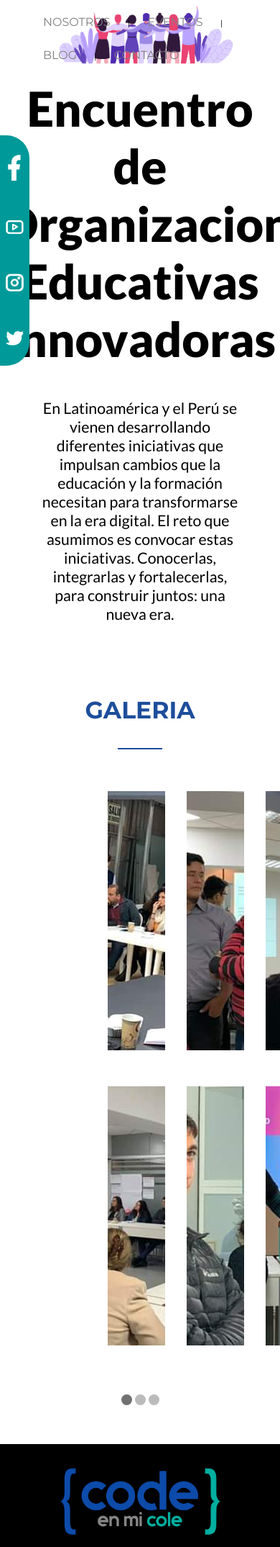
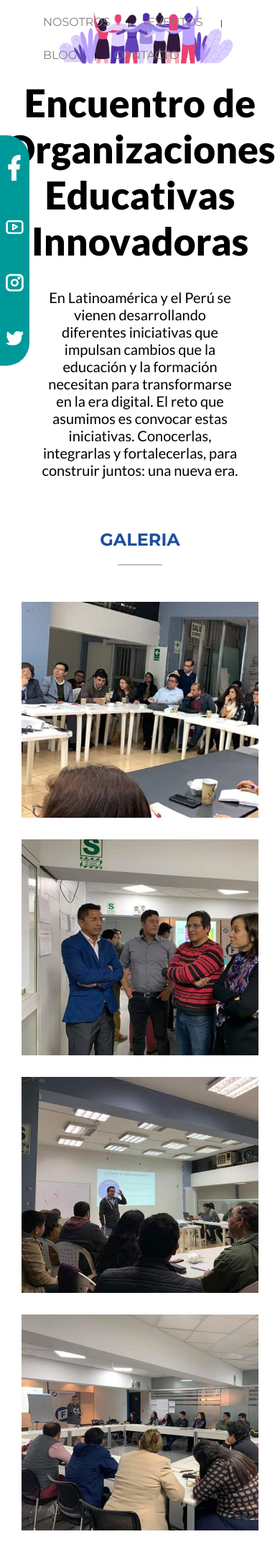
Before and after one commit to margarcuae/Code-en-mi-Cole-Website, a PHP site: page /eventos.php in a window 390 px wide; the page is wider, and only the part inside the window is pictured. Shown: the part 65-2214 px from the top of that part at 72% size. Run offline with PHP 8.4, Linux system fonts and the light colour scheme; some libraries are stand-ins or nearby versions.

Commit message:
eventos responsive

```diff
--- a/eventos.php
+++ b/eventos.php
@@ -5,8 +5,54 @@
 
     <body>
         <?php include("nav.php"); ?>
+        <div id="seccion1">
+            <img src="img/events.png" alt="Eventos" width="70%" >
+
+            <h1 id="csc-title" class="font-lato">Encuentro de Organizaciones<br> Educativas Innovadoras</h1>
+
+            <p class="font-lato">
+            En Latinoamérica y el Perú se vienen desarrollando diferentes iniciativas que impulsan cambios que la
+            educación y la formación necesitan para transformarse en la era digital. El reto que asumimos es convocar estas iniciativas. Conocerlas, integrarlas y fortalecerlas, para construir juntos: una nueva era.
+            </p>
+        </div>
+
+        <div id="seccion2">
+            <h2 class="font-montserrat">
+                GALERIA
+            </h2>
+
+            <hr id="line-hr" width="60">
+
+            <div id="gallery">
+                <div id="photo">
+                    <img src="img/galery1.jpeg">
+                </div>
+                <div id="photo">
+                    <img src="img/galery2.jpeg">
+                </div>
+                <div id="photo">
+                    <img src="img/galery3.jpeg">
+                </div>
+                <div id="photo">
+                    <img src="img/galery4.jpeg">
+                </div>
+                <div id="photo">
+                    <img src="img/galery5.jpeg">
+                </div>
+                <div id="photo">
+                    <img src="img/galery6.jpeg">
+                </div>
+            </div>
+
+            <div class="dots-group">
+                <span  class="dot" id="1" onclick="currentSlide(1)" ></span>
+                <span class="dot" id="2" onclick="currentSlide(2)"></span>
+            </div>
+        </div>
 
 
+
+<!--
         <div class="center" width="100%">
             <img src="img/events.png" alt="Eventos" width="70%" >
             <h1 id="csc-title" class="font-lato">Encuentro de Organizaciones<br> Educativas Innovadoras</h1>
@@ -100,10 +146,144 @@
             </div>
 
         </div>
-
+-->
         <?php include("footer.php"); ?>
     </body>
 </html>
+
+<style>
+/**  seccion 1 **/
+#seccion1{
+    text-align: center;
+
+}
+
+#seccion1 p{
+    margin-top: 10px;
+    padding-left: 15% ;
+    padding-right: 15% ;
+    font-size: 15pt;
+
+}
+
+#seccion1 h1{
+    font-size:40pt;
+    font-weight:bold;
+    margin-top: 0;
+}
+
+@media screen and (max-width: 600px) {
+}
+</style>
+
+
+<style>
+/**  seccion 1 **/
+#seccion2{
+    margin-bottom: 50px;
+    text-align: center;
+}
+
+#seccion2 h2{
+    margin-top: 70px;
+    font-weight:bold;
+    color: #1D4E9B;
+}
+
+@media screen and (min-width: 601px) {
+
+    #gallery {
+        display: grid;
+        grid-template-columns: repeat(3, 1fr);
+        grid-template-rows: repeat(2, 1fr);
+        grid-column-gap: 30px;
+        grid-row-gap: 30px;
+        align-items: center;
+        margin: 50px 100px 50px 100px;
+
+    }
+
+    #gallery img{
+        height: 100%;
+        margin: auto;
+    }
+
+
+    #photo{
+        height: 300px;
+        overflow: hidden;
+    }
+
+
+}
+
+@media screen and (max-width: 600px) {
+
+    #gallery {
+        display: grid;
+        grid-template-columns: repeat(1, 1fr);
+        grid-template-rows: repeat(6, 1fr);
+        grid-column-gap: 30px;
+        grid-row-gap: 30px;
+        align-items: center;
+        margin: 50px 30 50px 30px;
+    }
+
+    #gallery img{
+        height: 100%;
+        margin: auto;
+    }
+
+
+    #photo{
+        height: 300px;
+        overflow: hidden;
+    }
+
+
+}
+
+
+.dots-group{
+    margin-top: 30px;
+    text-align: center;
+
+}
+
+.dot {
+    height: 15px;
+    width: 15px;
+    background-color: coral;
+    border-radius: 50%;
+    display: inline-block;
+}
+
+.dot:hover{
+
+    background-color: purple;
+
+}
+
+
+
+</style>
+
+
+
+
+
+
+
+
+
+
+
+
+
+
+
+<!--
+
 
 
 <style>
@@ -255,3 +435,5 @@
     dots[slideIndex-1].className += " active";
     }
 </script>
+
+-->
```
